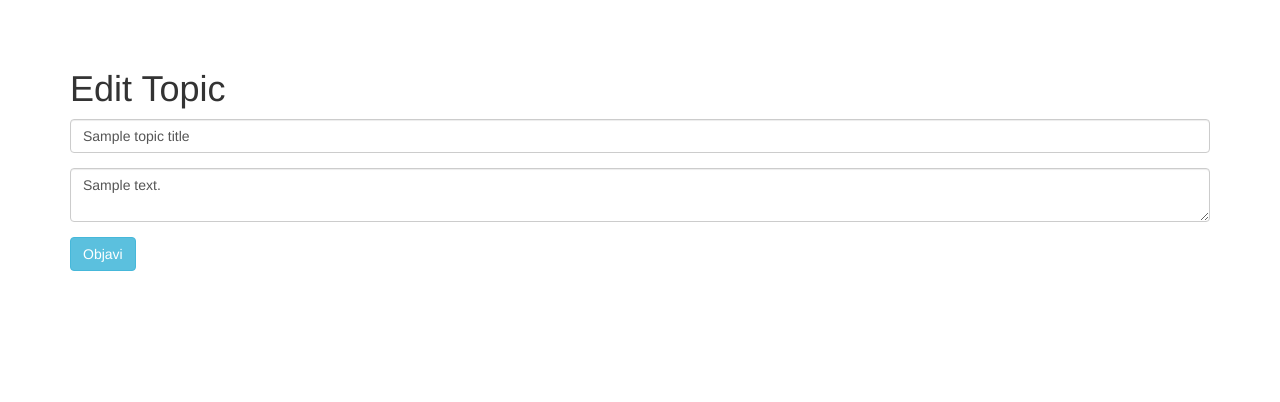
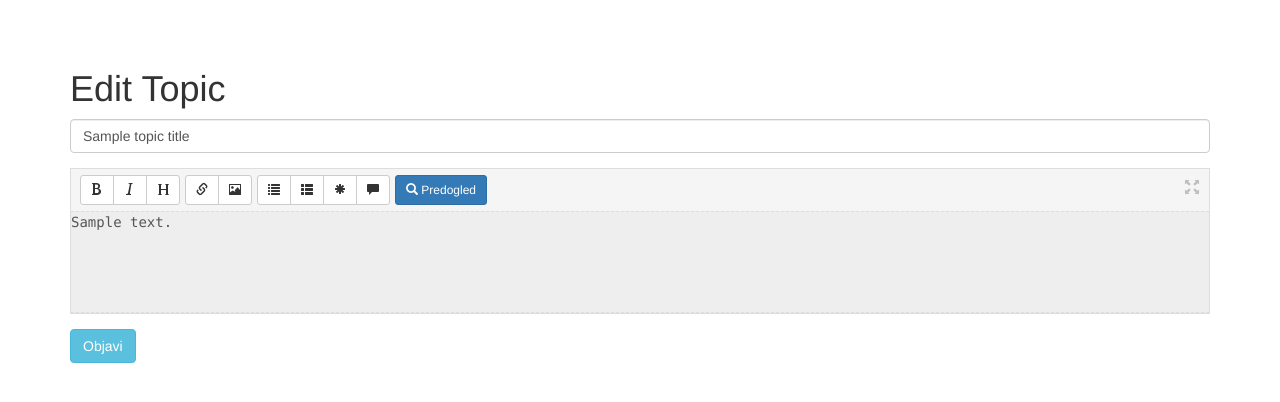
Before and after one commit to smartninja/forum, a Python web app: template templates/edit-topic.html in a window 1280 px wide. Shown: the part 51-453 px from the top of the page. Run offline with Jinja, Linux system fonts and the light colour scheme; the template is opened without the code that fills it: most values are stand-ins (such as "Sample title", 1, 10 or a date in 2020).

Commit message:
markdown added to edit comment and edit topic

```diff
--- a/templates/edit-comment.html
+++ b/templates/edit-comment.html
@@ -6,7 +6,7 @@
 
 <form method="post">
     <div class="form-group">
-        <textarea class="form-control" placeholder="Content" name="content">{{ comment_content }}</textarea>
+        <textarea class="form-control markdown" placeholder="Content" name="content">{{ comment_content }}</textarea>
     </div>
     <input type="submit" value="Objavi" class="btn btn-info">
 </form>
--- a/templates/edit-topic.html
+++ b/templates/edit-topic.html
@@ -9,7 +9,7 @@
         <input class="form-control" placeholder="Title" type="text" name="title" value="{{ topic_title }}">
     </div>
     <div class="form-group">
-        <textarea class="form-control" placeholder="Content" name="content">{{ topic_content }}</textarea>
+        <textarea class="form-control markdown" placeholder="Content" name="content">{{ topic_content }}</textarea>
     </div>
     <input type="submit" value="Objavi" class="btn btn-info">
 </form>
```
